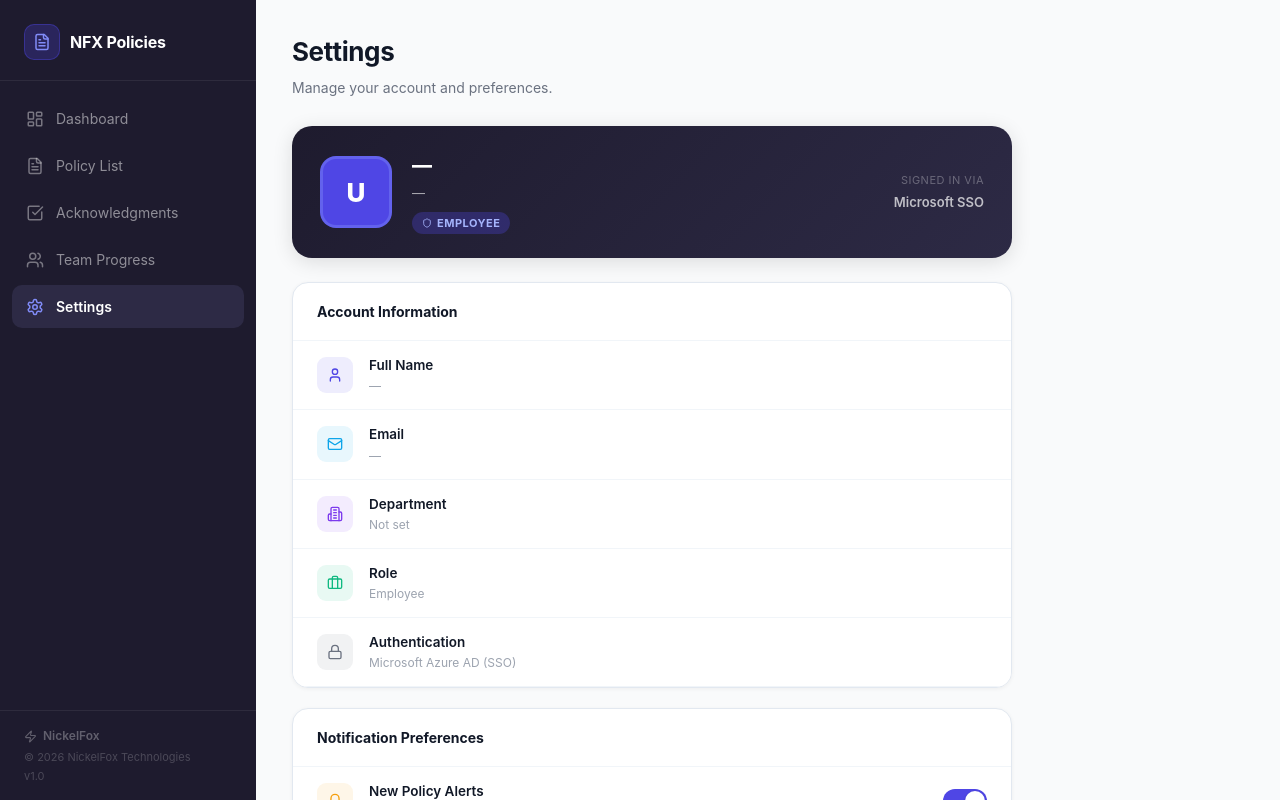
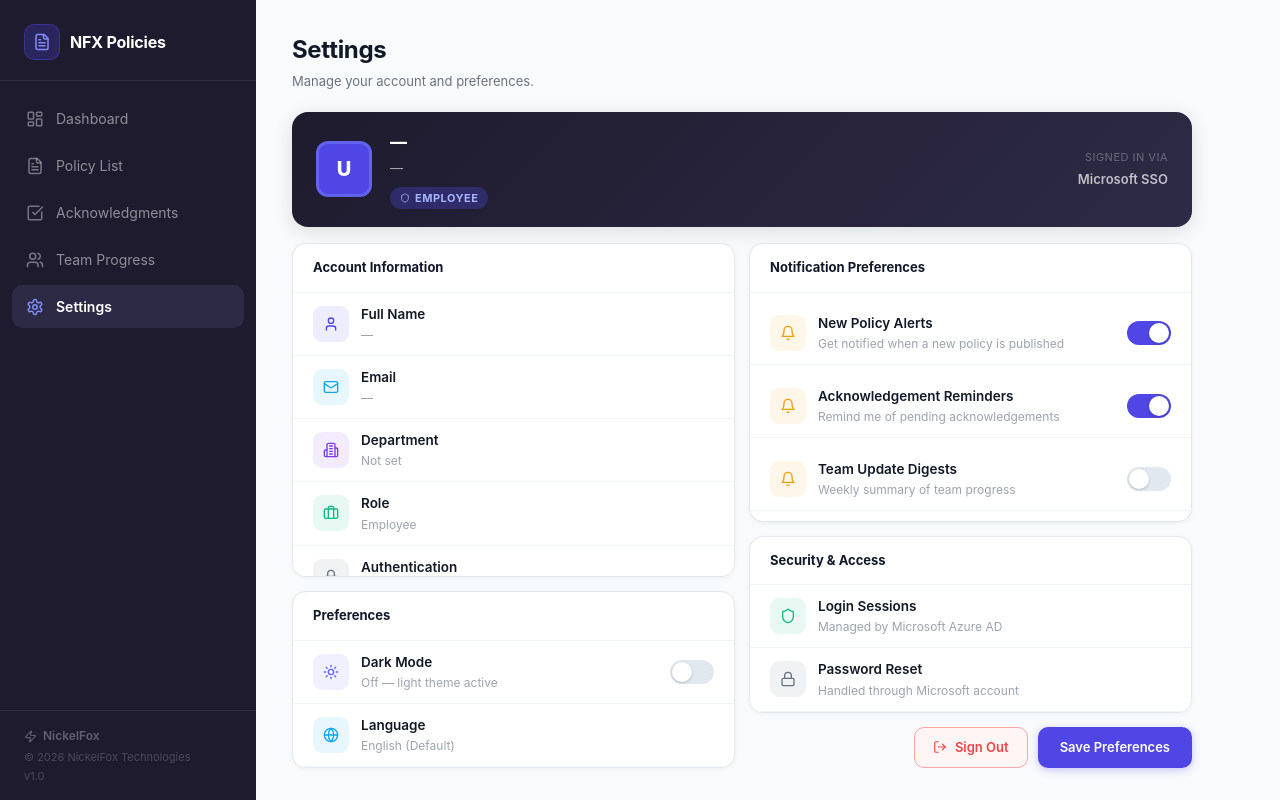
Before and after one commit to kaushal-nickelfox/nfx-policies, a Next.js app: page /employee/settings in a window 1280 px wide. Shown: the top 800 px of the page. Built offline with nearby package versions, Linux system fonts and the light colour scheme; no server answers.

Commit message:
feat: settings layout fills viewport with 2-column grid

```diff
--- a/app/(employee)/employee/settings/page.tsx
+++ b/app/(employee)/employee/settings/page.tsx
@@ -19,24 +19,46 @@ import {
   Lock,
 } from 'lucide-react';
 
-function SettingsSection({ title, children }: { title: string; children: React.ReactNode }) {
+function SettingsSection({
+  title,
+  children,
+  grow,
+}: {
+  title: string;
+  children: React.ReactNode;
+  grow?: boolean;
+}) {
   return (
     <div
       style={{
         background: 'var(--card-bg)',
         border: '1px solid var(--card-border)',
-        borderRadius: 16,
+        borderRadius: 14,
         overflow: 'hidden',
         boxShadow: '0 1px 4px rgba(0,0,0,0.05)',
-        marginBottom: 20,
+        ...(grow ? { flex: 1, display: 'flex', flexDirection: 'column' } : {}),
       }}
     >
-      <div style={{ padding: '18px 24px', borderBottom: '1px solid var(--card-border-inner)' }}>
-        <h2 style={{ margin: 0, fontSize: 14, fontWeight: 700, color: 'var(--text-primary)' }}>
+      <div
+        style={{
+          padding: '14px 20px',
+          borderBottom: '1px solid var(--card-border-inner)',
+          flexShrink: 0,
+        }}
+      >
+        <h2 style={{ margin: 0, fontSize: 13, fontWeight: 700, color: 'var(--text-primary)' }}>
           {title}
         </h2>
       </div>
-      <div>{children}</div>
+      <div
+        style={
+          grow
+            ? { flex: 1, display: 'flex', flexDirection: 'column', justifyContent: 'space-evenly' }
+            : {}
+        }
+      >
+        {children}
+      </div>
     </div>
   );
 }
@@ -80,8 +102,8 @@ function SettingsRow({
       style={{
         display: 'flex',
         alignItems: 'center',
-        gap: 16,
-        padding: '14px 24px',
+        gap: 12,
+        padding: '11px 20px',
         cursor: onClick || toggle ? 'pointer' : 'default',
         borderBottom: '1px solid var(--card-border-inner)',
         transition: 'background 0.12s',
@@ -167,13 +189,21 @@ export default function SettingsPage() {
   };
 
   return (
-    <div style={{ fontFamily: 'Inter, system-ui, sans-serif', maxWidth: 720 }}>
+    <div
+      style={{
+        fontFamily: 'Inter, system-ui, sans-serif',
+        maxWidth: 900,
+        display: 'flex',
+        flexDirection: 'column',
+        height: 'calc(100vh - 64px)',
+      }}
+    >
       {/* ── HEADER ─────────────────────── */}
-      <div style={{ marginBottom: 28 }}>
+      <div style={{ marginBottom: 20 }}>
         <h1
           style={{
             margin: 0,
-            fontSize: 26,
+            fontSize: 24,
             fontWeight: 700,
             color: 'var(--text-primary)',
             letterSpacing: '-0.4px',
@@ -181,7 +211,7 @@ export default function SettingsPage() {
         >
           Settings
         </h1>
-        <p style={{ margin: '6px 0 0', fontSize: 14, color: 'var(--text-secondary)' }}>
+        <p style={{ margin: '4px 0 0', fontSize: 13, color: 'var(--text-secondary)' }}>
           Manage your account and preferences.
         </p>
       </div>
@@ -190,12 +220,12 @@ export default function SettingsPage() {
       <div
         style={{
           background: 'linear-gradient(135deg, #1E1B2E 0%, #2D2A45 100%)',
-          borderRadius: 20,
-          padding: '24px 28px',
-          marginBottom: 24,
+          borderRadius: 16,
+          padding: '18px 24px',
+          marginBottom: 16,
           display: 'flex',
           alignItems: 'center',
-          gap: 20,
+          gap: 18,
           boxShadow: '0 4px 20px rgba(0,0,0,0.12)',
         }}
       >
@@ -204,9 +234,9 @@ export default function SettingsPage() {
             src={session.user.image}
             alt="avatar"
             style={{
-              width: 72,
-              height: 72,
-              borderRadius: 16,
+              width: 56,
+              height: 56,
+              borderRadius: 12,
               objectFit: 'cover',
               border: '3px solid rgba(129,140,248,0.4)',
               flexShrink: 0,
@@ -215,15 +245,15 @@ export default function SettingsPage() {
         ) : (
           <div
             style={{
-              width: 72,
-              height: 72,
-              borderRadius: 16,
+              width: 56,
+              height: 56,
+              borderRadius: 12,
               flexShrink: 0,
               background: '#4F46E5',
               display: 'flex',
               alignItems: 'center',
               justifyContent: 'center',
-              fontSize: 26,
+              fontSize: 20,
               fontWeight: 800,
               color: '#fff',
               border: '3px solid rgba(129,140,248,0.4)',
@@ -233,7 +263,7 @@ export default function SettingsPage() {
           </div>
         )}
         <div style={{ flex: 1 }}>
-          <p style={{ margin: 0, fontSize: 20, fontWeight: 800, color: '#fff' }}>
+          <p style={{ margin: 0, fontSize: 17, fontWeight: 800, color: '#fff' }}>
             {session?.user?.name ?? '—'}
           </p>
           <p style={{ margin: '4px 0 0', fontSize: 13, color: 'rgba(255,255,255,0.6)' }}>
@@ -283,8 +313,19 @@ export default function SettingsPage() {
         </div>
       </div>
 
-      {/* ── ACCOUNT INFO ──────────────────── */}
-      <SettingsSection title="Account Information">
+      {/* ── 2-COLUMN GRID ──────────────────── */}
+      <div
+        style={{
+          display: 'grid',
+          gridTemplateColumns: '1fr 1fr',
+          gap: 14,
+          flex: 1,
+          minHeight: 0,
+        }}
+      >
+        {/* LEFT COLUMN */}
+        <div style={{ display: 'flex', flexDirection: 'column', gap: 14, minHeight: 0 }}>
+          <SettingsSection title="Account Information" grow>
             <SettingsRow
               icon={User}
               label="Full Name"
@@ -312,8 +353,28 @@ export default function SettingsPage() {
             />
           </SettingsSection>
 
-      {/* ── NOTIFICATIONS ──────────────────── */}
-      <SettingsSection title="Notification Preferences">
+          <SettingsSection title="Preferences">
+            <SettingsRow
+              icon={isDarkMode ? Moon : Sun}
+              label="Dark Mode"
+              value={isDarkMode ? 'On — dark theme active' : 'Off — light theme active'}
+              iconColor="#6366f1"
+              toggle
+              toggled={isDarkMode}
+              onToggleChange={toggleDarkMode}
+            />
+            <SettingsRow
+              icon={Globe}
+              label="Language"
+              value="English (Default)"
+              iconColor="#0EA5E9"
+            />
+          </SettingsSection>
+        </div>
+
+        {/* RIGHT COLUMN */}
+        <div style={{ display: 'flex', flexDirection: 'column', gap: 14, minHeight: 0 }}>
+          <SettingsSection title="Notification Preferences" grow>
             <SettingsRow
               icon={Bell}
               label="New Policy Alerts"
@@ -340,21 +401,6 @@ export default function SettingsPage() {
             />
           </SettingsSection>
 
-      {/* ── PREFERENCES ──────────────────── */}
-      <SettingsSection title="Preferences">
-        <SettingsRow
-          icon={isDarkMode ? Moon : Sun}
-          label="Dark Mode"
-          value={isDarkMode ? 'On — dark theme active' : 'Off — light theme active'}
-          iconColor="#6366f1"
-          toggle
-          toggled={isDarkMode}
-          onToggleChange={toggleDarkMode}
-        />
-        <SettingsRow icon={Globe} label="Language" value="English (Default)" iconColor="#0EA5E9" />
-      </SettingsSection>
-
-      {/* ── SECURITY ──────────────────── */}
           <SettingsSection title="Security & Access">
             <SettingsRow
               icon={Shield}
@@ -371,14 +417,14 @@ export default function SettingsPage() {
           </SettingsSection>
 
           {/* ── SAVE + SIGN OUT ─────────────── */}
-      <div style={{ display: 'flex', gap: 12, justifyContent: 'flex-end', marginTop: 8 }}>
+          <div style={{ display: 'flex', gap: 10, justifyContent: 'flex-end' }}>
             <button
               onClick={() => signOut({ callbackUrl: '/login' })}
               style={{
                 display: 'flex',
                 alignItems: 'center',
                 gap: 8,
-            padding: '11px 22px',
+                padding: '10px 18px',
                 borderRadius: 10,
                 border: '1px solid #FCA5A5',
                 background: isDarkMode ? 'rgba(239,68,68,0.15)' : '#FFF5F5',
@@ -389,7 +435,7 @@ export default function SettingsPage() {
                 transition: 'all 0.15s',
               }}
             >
-          <LogOut size={15} /> Sign Out
+              <LogOut size={14} /> Sign Out
             </button>
             <button
               onClick={handleSave}
@@ -397,7 +443,7 @@ export default function SettingsPage() {
                 display: 'flex',
                 alignItems: 'center',
                 gap: 8,
-            padding: '11px 28px',
+                padding: '10px 22px',
                 borderRadius: 10,
                 border: 'none',
                 background: saved ? '#10B981' : '#4F46E5',
@@ -411,7 +457,7 @@ export default function SettingsPage() {
             >
               {saved ? (
                 <>
-              <CheckCircle size={15} /> Saved!
+                  <CheckCircle size={14} /> Saved!
                 </>
               ) : (
                 'Save Preferences'
@@ -419,5 +465,7 @@ export default function SettingsPage() {
             </button>
           </div>
         </div>
+      </div>
+    </div>
   );
 }
```
Lines whose indentation alone changed are shown as unchanged.
